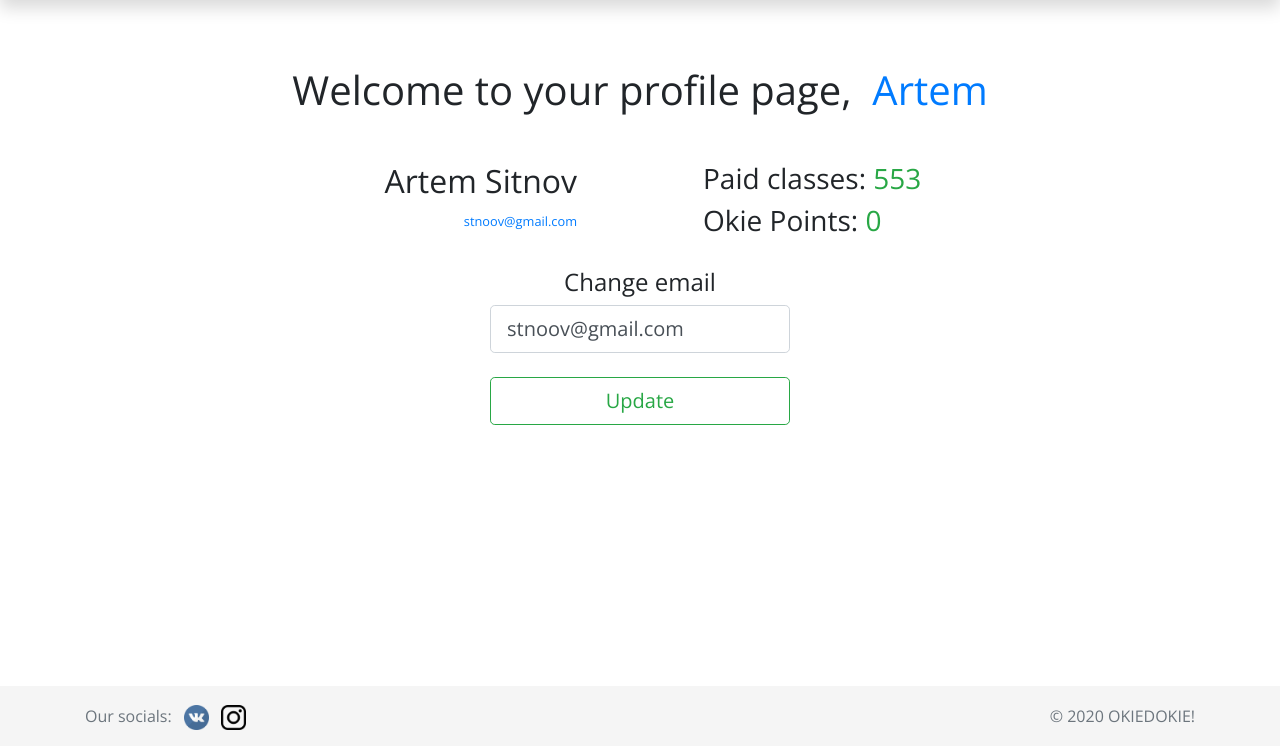
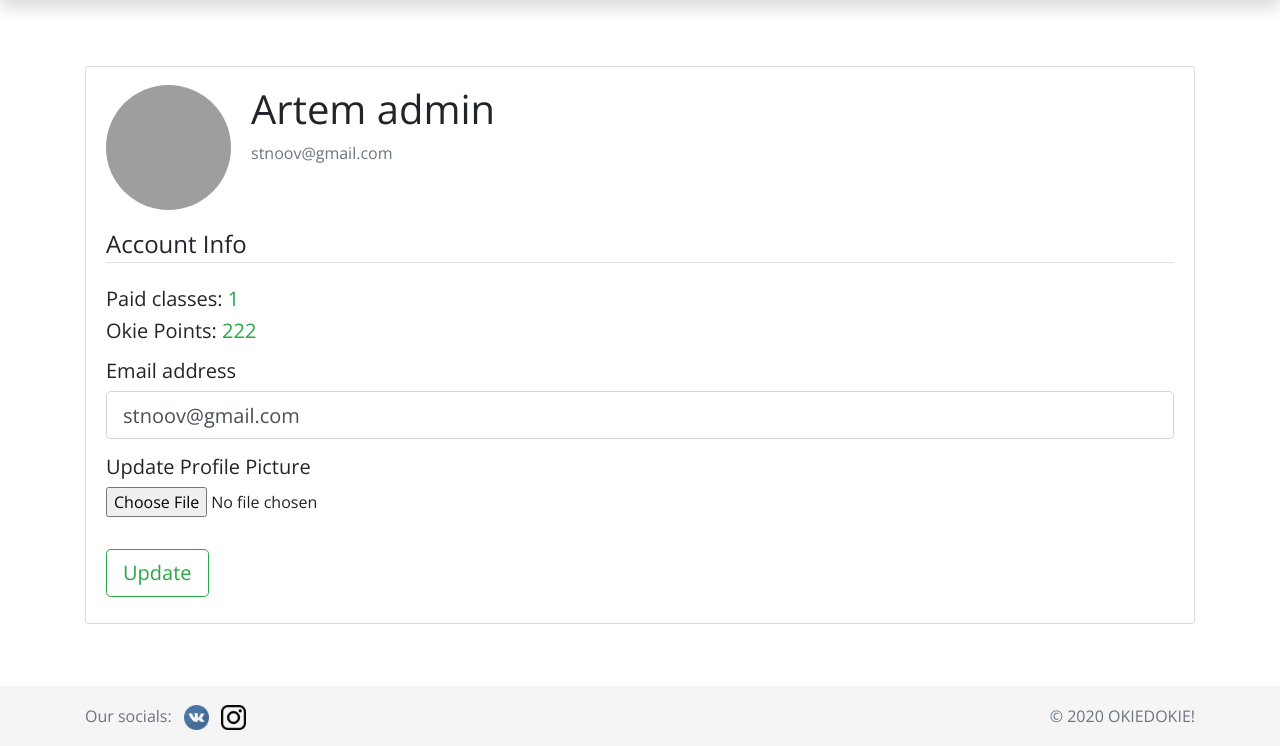
Before and after one commit to stnoov/okiedokie, a Flask app: page /profile in a window 1280 px wide. Shown: the part 54-800 px from the top of the page. Run offline with Flask 2, Linux system fonts and the light colour scheme; a user stored in the database is signed in; some libraries are stand-ins or nearby versions; some web fonts are replaced; grey boxes are pictures that could not be loaded.

Commit message:
Add profile pictures, change profile page

```diff
--- a/okiedokie/main/routes.py
+++ b/okiedokie/main/routes.py
@@ -77,7 +77,7 @@
     form = AddReviewForm()
     if form.validate_on_submit():
         new_review = Reviews(title=form.title.data, text=form.text.data, date=current_date,
-                             authors_name=current_user.first_name)
+                             author=current_user)
         db.session.add(new_review)
         db.session.commit()
         flash('Review has been submitted!', 'success')
--- a/okiedokie/meetings/routes.py
+++ b/okiedokie/meetings/routes.py
@@ -11,6 +11,7 @@
 
 
 @meetings.route("/meetings/<int:event_id>", methods=['GET', 'POST'])
+@login_required
 def event(event_id):
     event = Events.query.get_or_404(event_id)
     form = EventSignUp()
--- a/okiedokie/models.py
+++ b/okiedokie/models.py
@@ -23,11 +23,13 @@
     last_name = db.Column(db.String(20), nullable=False)
     age = db.Column(db.Integer, nullable=False)
     password = db.Column(db.String(60), nullable=False)
+    image_file = db.Column(db.String(20), nullable=False, default='default.png')
     points = db.Column(db.Integer, default=0)
     paid_classes = db.Column(db.Integer, default=1)
     attended_classes = db.Column(db.Integer, default=0)
     confirmed = db.Column(db.Boolean, nullable=False, default=False)
     is_admin = db.Column(db.Boolean, default=False)
+    reviews = db.relationship('Reviews', backref='author', lazy=True)
     signed_users = db.relationship('Events', secondary=signed_users, lazy='subquery',
         backref=db.backref('signed_users', lazy=True))
 
@@ -71,8 +73,8 @@
     id = db.Column(db.Integer, primary_key=True)
     title = db.Column(db.String(255), nullable=False)
     date = db.Column(db.DateTime, nullable=False)
-    authors_name = db.Column(db.String(255), nullable=False)
     text = db.Column(db.Text, nullable=False)
+    user_id = db.Column(db.Integer, db.ForeignKey('user.id'), nullable=False)
 
 
 class Events(db.Model):
@@ -96,3 +98,5 @@
 
 admin.add_view(Controller(User, db.session))
 admin.add_view(Controller(Events, db.session))
+admin.add_view(Controller(Reviews, db.session))
+admin.add_view(Controller(News, db.session))
--- a/okiedokie/static/css/styles.css
+++ b/okiedokie/static/css/styles.css
@@ -59,9 +59,10 @@
 
 .my-custom-scrollbar {
     position: relative;
-    height: 200px;
+    height: auto;
+    max-height: 300px;
     overflow: auto;
-     direction:ltr;
+    direction:ltr;
 }
 
 .table-wrapper-scroll-y {
@@ -84,3 +85,28 @@
 {
 	background-color: #0275d8;
 }
+
+.content-section {
+  background: #ffffff;
+  padding: 10px 20px;
+  border: 1px solid #dddddd;
+  border-radius: 3px;
+  margin-bottom: 20px;
+}
+
+.account-img {
+  height: 125px;
+  width: 125px;
+  margin-right: 20px;
+  margin-bottom: 16px;
+}
+
+.account-heading {
+  font-size: 2.5rem;
+}
+
+.article-img {
+  height: 80px;
+  width: 80px;
+  margin-right: 16px;
+}
--- a/okiedokie/templates/okiepoints.html
+++ b/okiedokie/templates/okiepoints.html
@@ -32,10 +32,10 @@
         <div class="col">
             <table class="table">
                 <thead>
-                <div class="mb-2 h2">Top Users</div>
+                <div class="mb-2 h1">Top Users</div>
                 </thead>
                 {% for user in top_users %}
-                <tr class="bg-info rounded text-light border-bottom border-light">
+                <tr class="bg-info rounded text-light border-bottom border-light h4">
                     <td>{{ loop.index }}</td>
                     <td class="h4 text-left">{{ user.first_name }} {{ user.last_name }}</td>
                     <td class="h4">{{ user.points }}</td>
--- a/okiedokie/templates/profile.html
+++ b/okiedokie/templates/profile.html
@@ -8,40 +8,49 @@
 {% block body %}
 
 
-<h1 class="text-center  mt-5">Welcome to your profile page,&nbsp; <span class="text-primary">{{ current_user.first_name }}</span>
-</h1>
 <div class="container mt-5">
-    <div class="row">
-        <div class="col ml-5 mr-5 text-right">
-            <h2>{{ current_user.first_name }} {{ current_user.last_name }}</h2>
-            <small class="text-primary">{{ current_user.email }}</small>
-        </div>
-        <div class="col ml-5 mr-5">
-            <h3 class="">Paid classes: <span class="text-success"> {{ current_user.paid_classes }} </span></h3>
-            <h3 class="">Okie Points: <span class="text-success">{{ current_user.points }} </span></h3>
-        </div>
-
+    <div class="content-section">
+        <div class="media mt-2">
+            <img class="rounded-circle account-img" src="{{ image_file }}">
+            <div class="media-body">
+                <h2 class="account-heading">{{ current_user.first_name }} {{ current_user.last_name }}</h2>
+                <p class="text-secondary">{{ current_user.email }}</p>
             </div>
         </div>
-<div class="container mt-2">
-    <form class="form-signin" method="POST" action="">
+        <form method="POST" action="" enctype="multipart/form-data">
             {{ form.hidden_tag() }}
             <fieldset class="form-group">
-            <h4 class="text-center">Change email</h4>
-
+                <legend class="border-bottom mb-4">Account Info</legend>
+                <h5>Paid classes: <span class="text-success"> {{ current_user.paid_classes }} </span></h5>
+                <h5 class="mb-3">Okie Points: <span class="text-success">{{ current_user.points }} </span></h5>
+                <div class="form-group">
+                    {{ form.email.label(class="form-control-label h5") }}
                     {% if form.email.errors %}
                     {{ form.email(class="form-control form-control-lg is-invalid") }}
-            <div class="mt-1 mb-2 alert alert-danger">
+                    <div class="invalid-feedback">
                         {% for error in form.email.errors %}
-                <strong> {{ error }} </strong>
+                        <span>{{ error }}</span>
                         {% endfor %}
                     </div>
                     {% else %}
-            {{ form.email(class="form-control form-control-lg mb-2", placeholder= current_user.email) }}
+                    {{ form.email(class="form-control form-control-lg") }}
                     {% endif %}
-
+                </div>
+                <div class="form-group">
+                    {{ form.picture.label(class="h5") }}
+                    {{ form.picture(class="form-control-file") }}
+                    {% if form.picture.errors %}
+                    {% for error in form.picture.errors %}
+                    <span class="text-danger">{{ error }}</span></br>
+                    {% endfor %}
+                    {% endif %}
+                </div>
             </fieldset>
-        {{ form.submit(class="btn btn-lg btn-outline-success btn-block") }}
+            <div class="form-group">
+                {{ form.submit(class="btn btn-lg btn-outline-success") }}
+            </div>
         </form>
     </div>
+</div>
+
 {% endblock body %}
--- a/okiedokie/users/forms.py
+++ b/okiedokie/users/forms.py
@@ -1,6 +1,7 @@
 from flask_wtf import FlaskForm
 from wtforms import validators
 from flask_login import current_user
+from flask_wtf.file import FileField, FileAllowed
 from wtforms import IntegerField, StringField, PasswordField, SubmitField, BooleanField
 from wtforms.validators import DataRequired, Length, EqualTo, ValidationError
 from wtforms.fields.html5 import EmailField
@@ -46,6 +47,7 @@
 
 class UpdateAccountForm(FlaskForm):
     email = EmailField('Email address', [validators.Email()])
+    picture = FileField('Update Profile Picture', validators=[FileAllowed(['jpg', 'png'])])
     submit = SubmitField('Update')
 
     def validate_email(self, email):
--- a/okiedokie/users/routes.py
+++ b/okiedokie/users/routes.py
@@ -5,7 +5,7 @@
 from okiedokie.models import User
 from flask_login import login_user, current_user, logout_user, login_required
 from okiedokie.users.forms import RegistrationForm, LoginForm, UpdateAccountForm, ResetPasswordForm, RequestResetForm, CreateAdmin
-from okiedokie.users.utils import send_reset_email, send_confirmation_email
+from okiedokie.users.utils import send_reset_email, send_confirmation_email, save_picture
 
 
 users = Blueprint('users', __name__)
@@ -59,13 +59,17 @@
     form = UpdateAccountForm()
     current_date = datetime.datetime.now()
     if form.validate_on_submit():
+        if form.picture.data:
+            picture_file = save_picture(form.picture.data)
+            current_user.image_file = picture_file
         current_user.email = form.email.data
         db.session.commit()
         flash('Your account has been updated!', 'success')
         return redirect(url_for('users.profile'))
     elif request.method == 'GET':
         form.email.data = current_user.email
-    return render_template('profile.html', form=form, current_date=current_date)
+    image_file = url_for('static', filename='images/profile_pics/' + current_user.image_file)
+    return render_template('profile.html', form=form, current_date=current_date, image_file=image_file)
 
 
 @users.route('/confirm/<token>')
@@ -79,8 +83,6 @@
     db.session.commit()
     flash('You have confirmed your account. Thanks!', 'success')
     return redirect(url_for('main.home'))
-
-
 
 
 @users.route('/reset_password', methods=['GET', 'POST'])
```
Also changed, not shown: okiedokie/templates/reviews.html (+4 -4 lines), okiedokie/users/utils.py (+17 -1 lines), okiedokie/site.db. Lines whose indentation alone changed are shown as unchanged.
